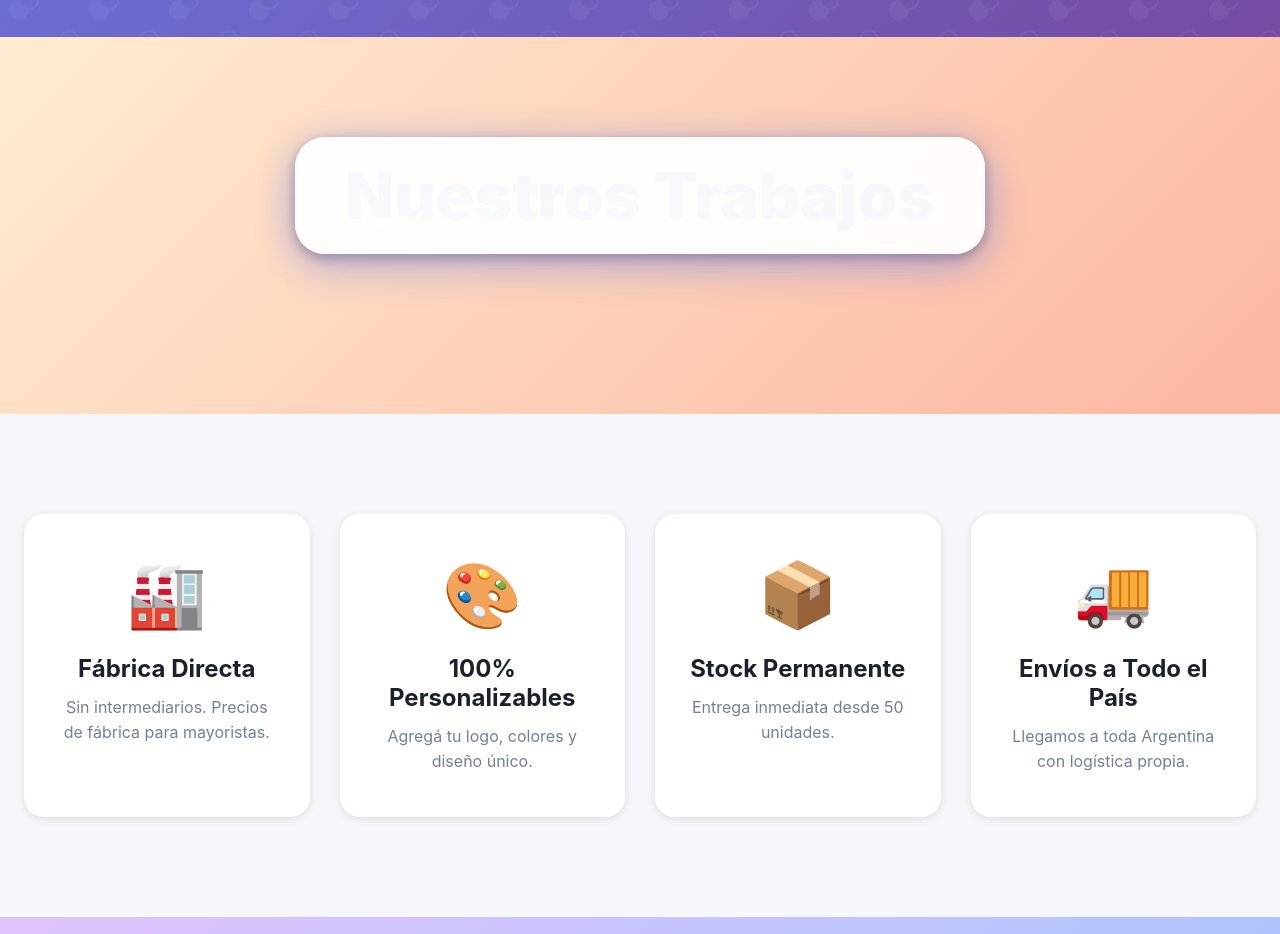
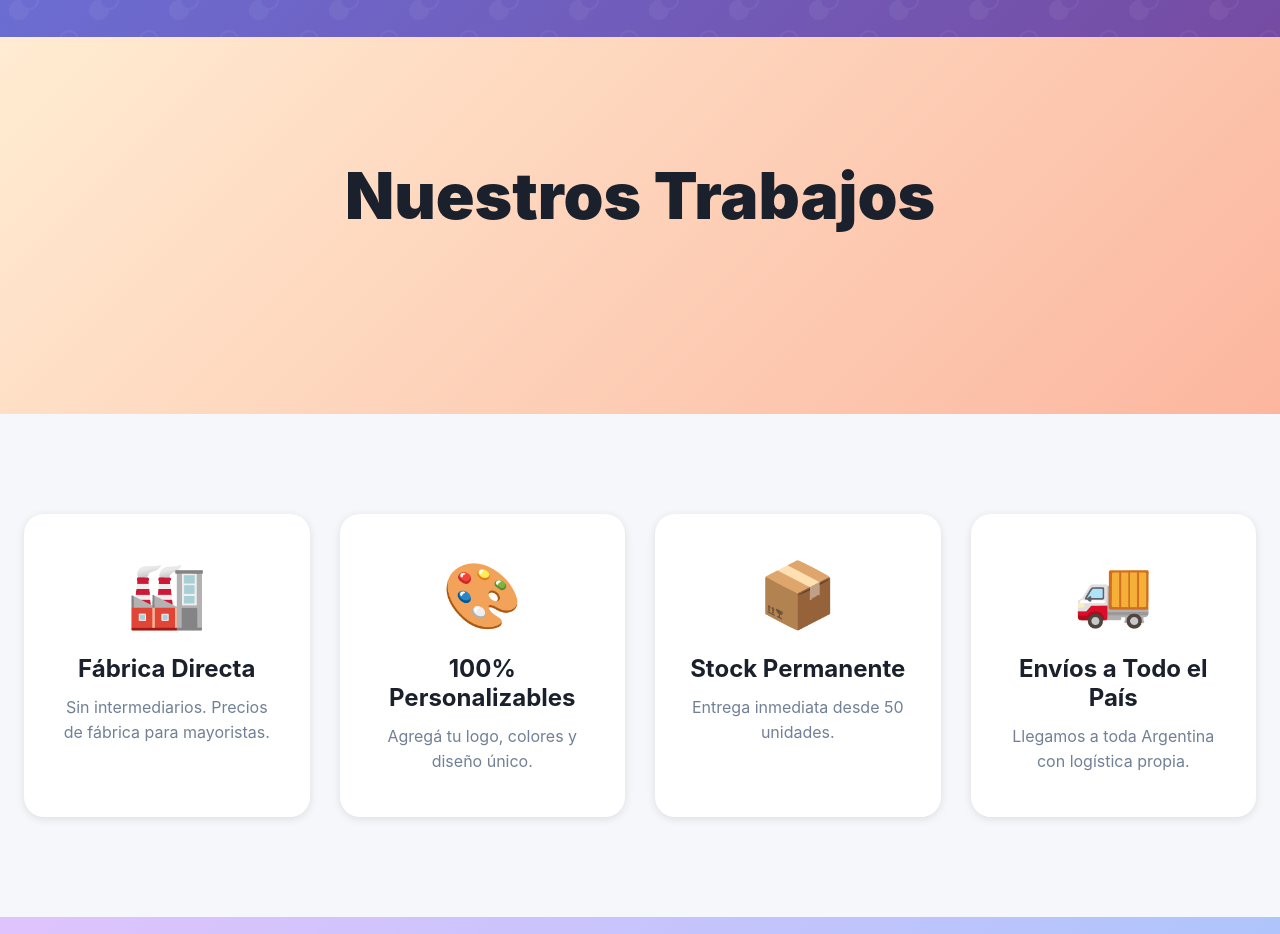
Before and after one commit to ElazarPimentel/cartucheraspormayor-com-ar, a Next.js app: page / in a window 1280 px wide. Shown: the part 1360-2294 px from the top of the page. Built offline with nearby package versions, Linux system fonts and the light colour scheme; no server answers.

Commit message:
2025-11-03-0825

```diff
--- a/app/globals.css
+++ b/app/globals.css
@@ -137,6 +137,16 @@ main {
   background-clip: text;
   display: inline-block;
   text-shadow: 0 4px 20px rgba(255, 255, 255, 0.3);
+}
+
+/* OVERRIDE for Instagram title - DARK TEXT */
+.gradient-text.instagram-title {
+  background: none !important;
+  -webkit-background-clip: initial !important;
+  -webkit-text-fill-color: #1a202c !important;
+  background-clip: initial !important;
+  color: #1a202c !important;
+  text-shadow: none !important;
 }
 
 .outline-text {
@@ -674,16 +684,13 @@ footer p {
 .instagram-title {
   display: inline-block;
   padding: 20px 50px;
-  background: rgba(255, 255, 255, 0.95);
-  backdrop-filter: blur(20px);
   border-radius: var(--radius-lg);
-  box-shadow: 0 10px 40px rgba(102, 126, 234, 0.3), 0 4px 12px rgba(0, 0, 0, 0.15);
-  /* DARK TEXT - CLEARLY VISIBLE */
-  background: linear-gradient(135deg, #667eea 0%, #764ba2 100%);
-  -webkit-background-clip: text;
-  -webkit-text-fill-color: transparent;
-  background-clip: text;
   position: relative;
+  /* SOLID DARK COLOR - NO GRADIENTS */
+  color: #1a202c !important;
+  font-weight: 900 !important;
+  background: transparent !important;
+  -webkit-text-fill-color: #1a202c !important;
 }
 
 .instagram-title::before {
@@ -694,6 +701,7 @@ footer p {
   border-radius: var(--radius-lg);
   z-index: -1;
   box-shadow: 0 10px 40px rgba(102, 126, 234, 0.3), 0 4px 12px rgba(0, 0, 0, 0.15);
+  backdrop-filter: blur(20px);
 }
 
 .instagram-carousel {
```
